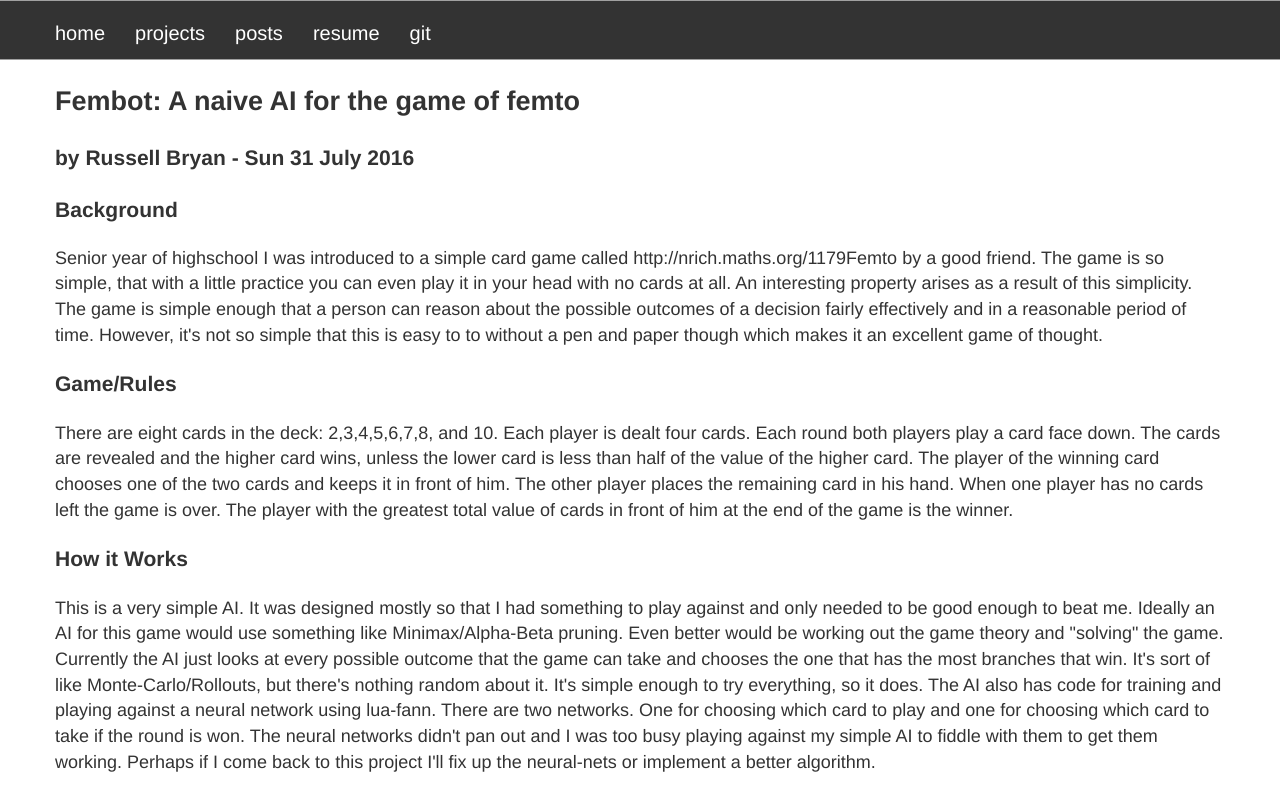
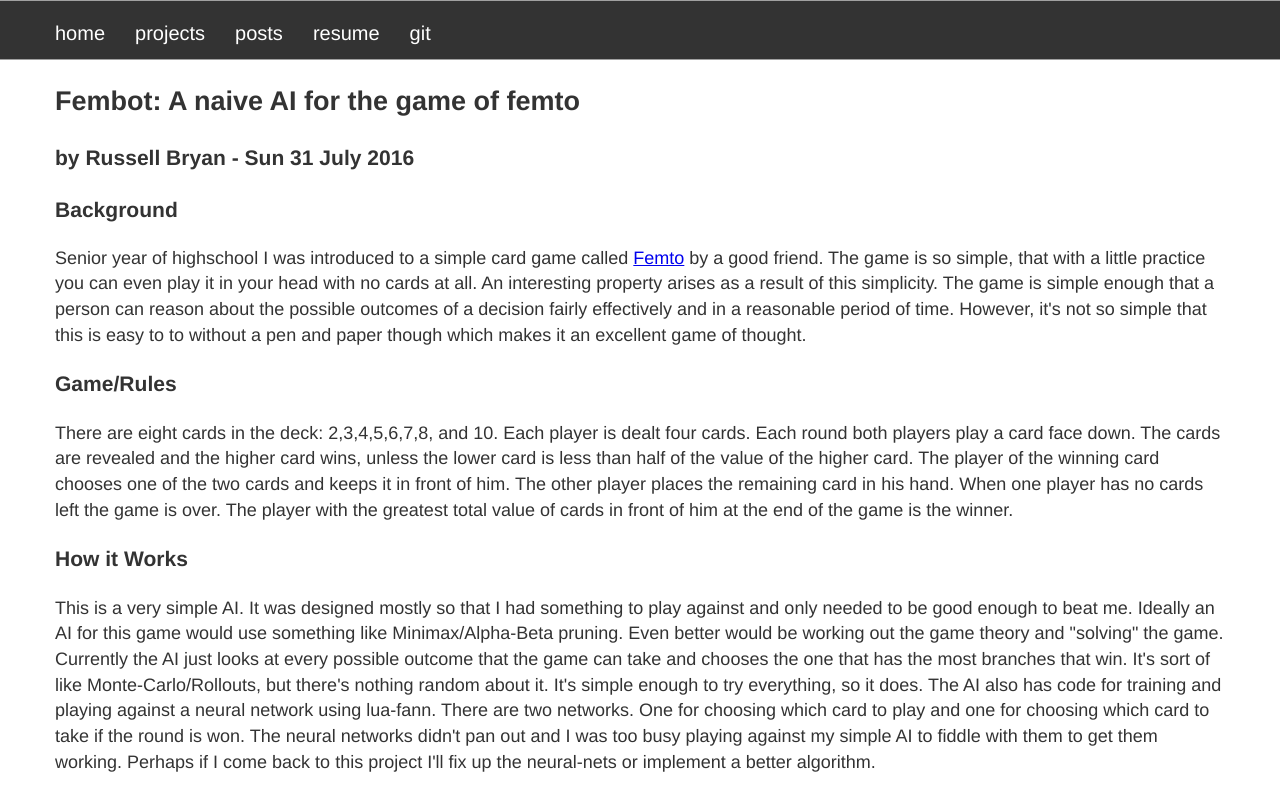
Before and after one commit to rbryan/old-rbryan.github.io, a plain HTML site: page posts/fembot-a-naive-ai-for-the-game-of-femto.html in a window 1280 px wide. Shown: the top 794 px of the page. Drawn offline with Linux system fonts and the light colour scheme.

Commit message:
fixed href

```diff
--- a/posts/fembot-a-naive-ai-for-the-game-of-femto.html
+++ b/posts/fembot-a-naive-ai-for-the-game-of-femto.html
@@ -1,6 +1,6 @@
 <!DOCTYPE html><head><meta charset="utf-8" /><title>Fembot: A naive AI for the game of femto - rbryan</title><link rel="stylesheet" href="/css/reset.css" /><link rel="stylesheet" href="/css/main.css" /></head><body><header class="navbar"><div class="container"><ul><li><a href="/">home</a></li><li><a href="/posts/projects.html">projects</a></li><li><a href="/posts/posts.html">posts</a></li><li><a href="/assets/resume.pdf">resume</a></li><li><a href="https://github.com/rbryan">git</a></li></ul></div></header><div class="container"><h2>Fembot: A naive AI for the game of femto</h2><h3>by Russell Bryan - Sun 31 July 2016</h3><div><h3>Background</h3><p>
 		Senior year of highschool I was introduced to a simple card game called
-		<a><href>http://nrich.maths.org/1179</href>Femto</a> by a good friend.
+		<a href="http://nrich.maths.org/1179">Femto</a> by a good friend.
 		The game is so simple, that with a little practice you can even play it in your
 		head with no cards at all. An interesting property arises as a result of this
 		simplicity. The game is simple enough that a person can reason about the possible
```
Also changed, not shown: src/site/posts/fembot-a-naive-ai-for-the-game-of-femto.html (+1 -1 lines), 1 other file.
